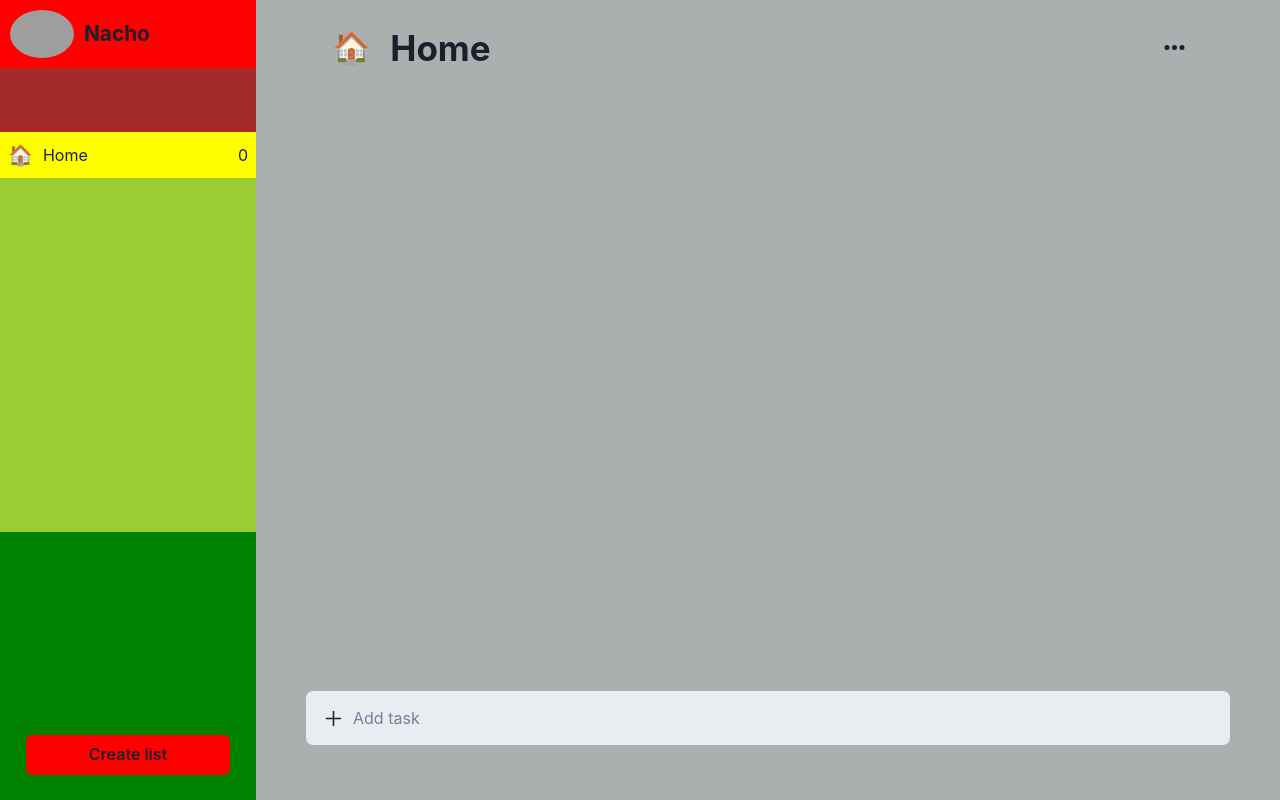
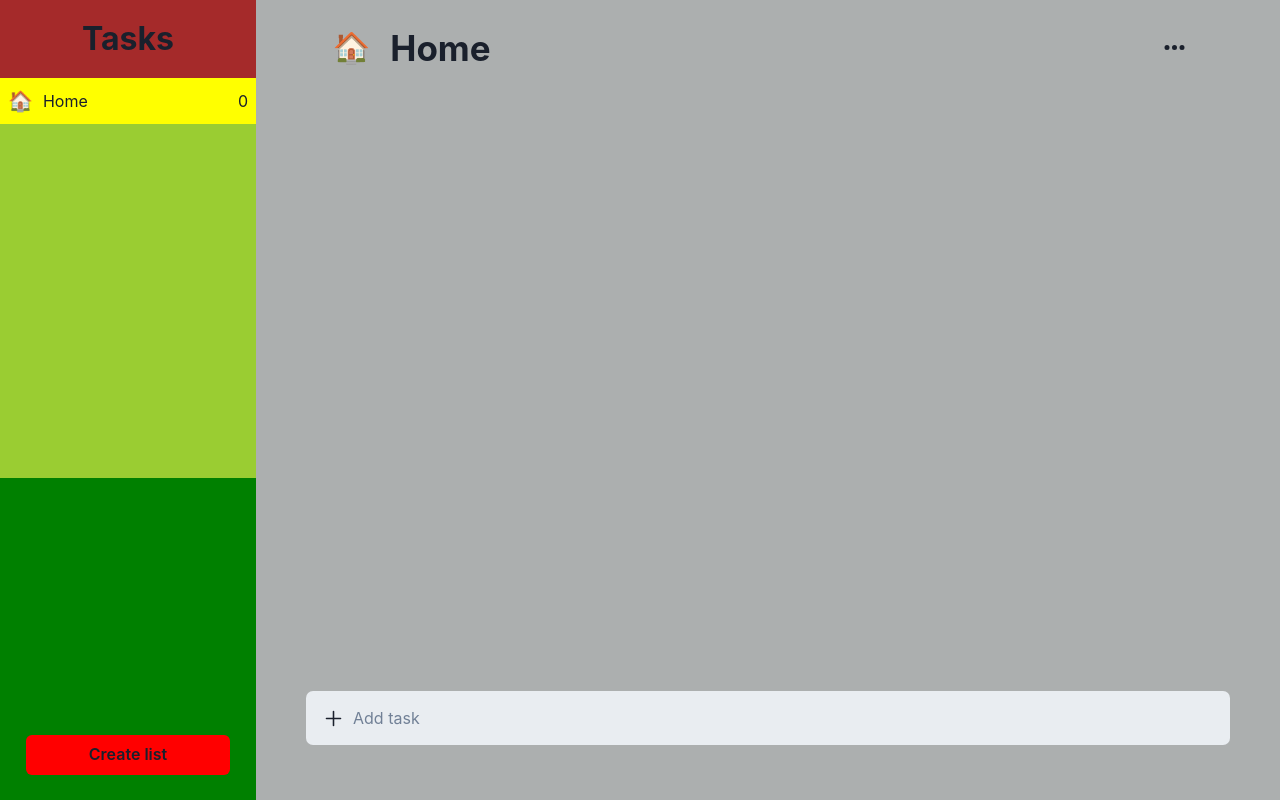
Before and after one commit to N-A-C-H-O/TaskApp, a React app: page / in a window 1280 px wide. Built offline with nearby package versions, Linux system fonts and the light colour scheme; grey boxes are pictures that could not be loaded; the HTML template or start-up script is replaced by a standard one.

Commit message:
refactor: rename navbar as sidebar and modify structure

```diff
--- a/package.json
+++ b/package.json
@@ -16,6 +16,7 @@
     "emoji-picker-react": "^4.4.10",
     "firebase": "^10.1.0",
     "framer-motion": "^10.12.16",
+    "hamburger-react": "^2.5.0",
     "react": "^18.2.0",
     "react-dom": "^18.2.0",
     "react-icons": "^4.10.1",
@@ -24,6 +25,7 @@
   },
   "devDependencies": {
     "@types/react": "^18.2.8",
+    "@types/react-burger-menu": "^2.8.7",
     "@types/react-dom": "^18.2.4",
     "@types/uuid": "^9.0.1",
     "@typescript-eslint/eslint-plugin": "^5.59.9",
--- a/src/components/Home.tsx
+++ b/src/components/Home.tsx
@@ -1,13 +1,13 @@
-import { Grid } from '@chakra-ui/react';
+import { Flex } from '@chakra-ui/react';
 import TaskContainer from './TaskContainer';
-import Navbar from './Navbar';
+import Sidebar from './Sidebar';
 
 function Home() {
   return (
-    <Grid templateColumns={{ lg: '1fr 3fr', xl: '1fr 4fr', '2xl': '1fr 5fr' }} height="100vh">
-      <Navbar />
+    <Flex height="100vh">
+      <Sidebar />
       <TaskContainer />
-    </Grid>
+    </Flex>
   );
 }
 
--- a/src/components/Navbar.tsx
+++ /dev/null
@@ -1,23 +0,0 @@
-import { Flex, Heading, Image } from '@chakra-ui/react';
-import TaskListContainer from './TaskListContainer';
-
-const Navbar = () => {
-  return (
-    <Flex flexDirection="column" bg="brown" display={{ base: 'none', lg: 'flex' }}>
-      <Flex bg="red" align="center" gap="10px" py="10px" mb="4rem">
-        <Image
-          src="https://external-content.duckduckgo.com/iu/?u=https%3A%2F%2Fi.pinimg.com%2Foriginals%2F07%2F33%2Fba%2F0733ba760b29378474dea0fdbcb97107.png&f=1&nofb=1&ipt=54cbad561a9c81c9e8b7c5ed4b2c8b7c67768d0aa5d4f38213e9b934e970aacf&ipo=images"
-          rounded="50%"
-          width="4em"
-          ml="10px"
-        />
-        <Heading as="h4" fontSize="1.3em">
-          Nacho
-        </Heading>
-      </Flex>
-      <TaskListContainer />
-    </Flex>
-  );
-};
-
-export default Navbar;
--- /dev/null
+++ b/src/components/Sidebar.tsx
@@ -0,0 +1,15 @@
+import { Flex, Heading } from '@chakra-ui/react';
+import TaskListContainer from './TaskListContainer';
+
+const Sidebar = () => {
+  return (
+    <Flex flexDirection="column" bg="brown" display={{ base: 'none', md: 'flex' }} flex={1} w={'100%'}>
+      <Heading as="h4" fontSize="2em" py={5} textAlign={'center'}>
+        Tasks
+      </Heading>
+      <TaskListContainer />
+    </Flex>
+  );
+};
+
+export default Sidebar;
--- a/src/components/TaskContainer.tsx
+++ b/src/components/TaskContainer.tsx
@@ -15,7 +15,7 @@ const TaskContainer = () => {
   };
 
   return (
-    <Flex bg={background ? background : '#acafaf'} flexDirection="column" justify="space-between" maxH="100vh">
+    <Flex bg={background ? background : '#acafaf'} w={'100%'} flex={{ md: 2, lg: 3, xl: 4, '2xl': 5 }} flexDirection="column" justify="space-between">
       <TaskNavbar changeBackground={changeBackground} />
       <Box my="50px" mx="20px" h="100%" overflowY="auto">
         {selected.tasks
```
Also changed, not shown: 1 other file (tests, documents, lock files or other folders).
